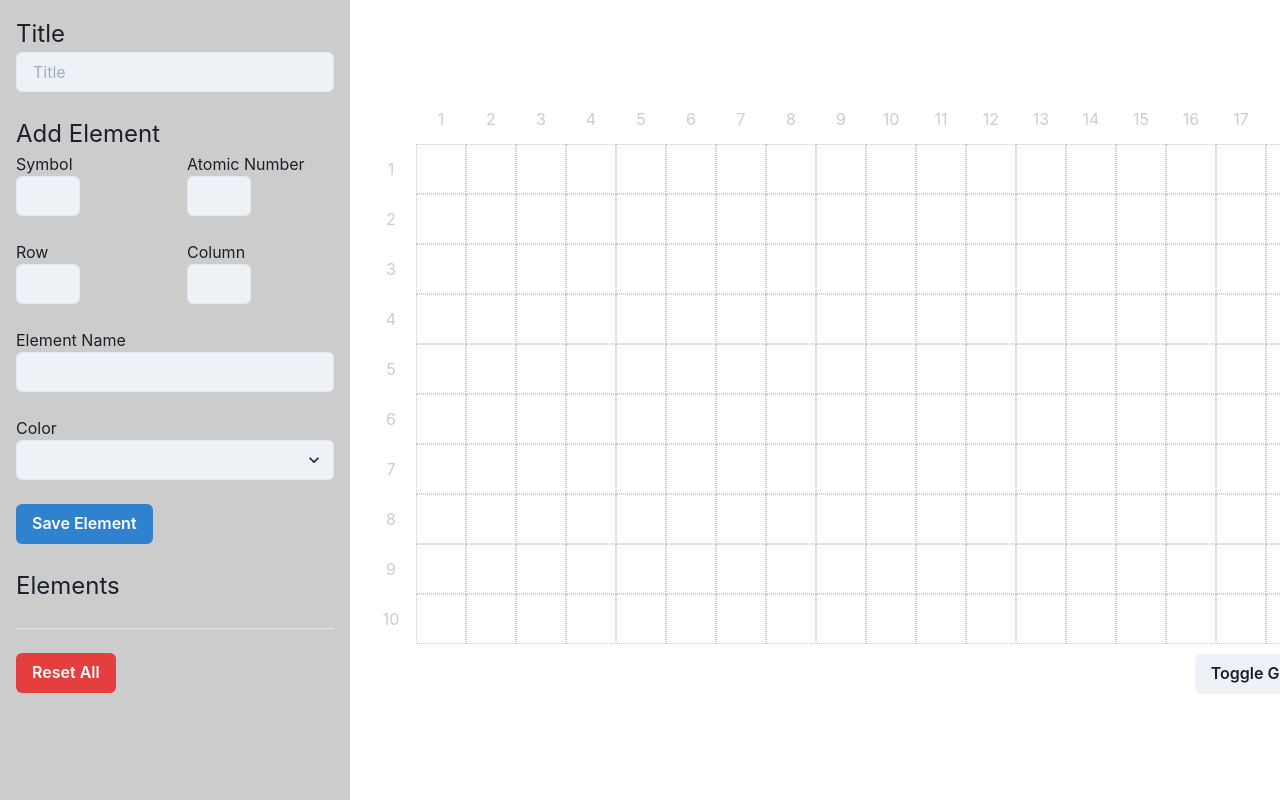
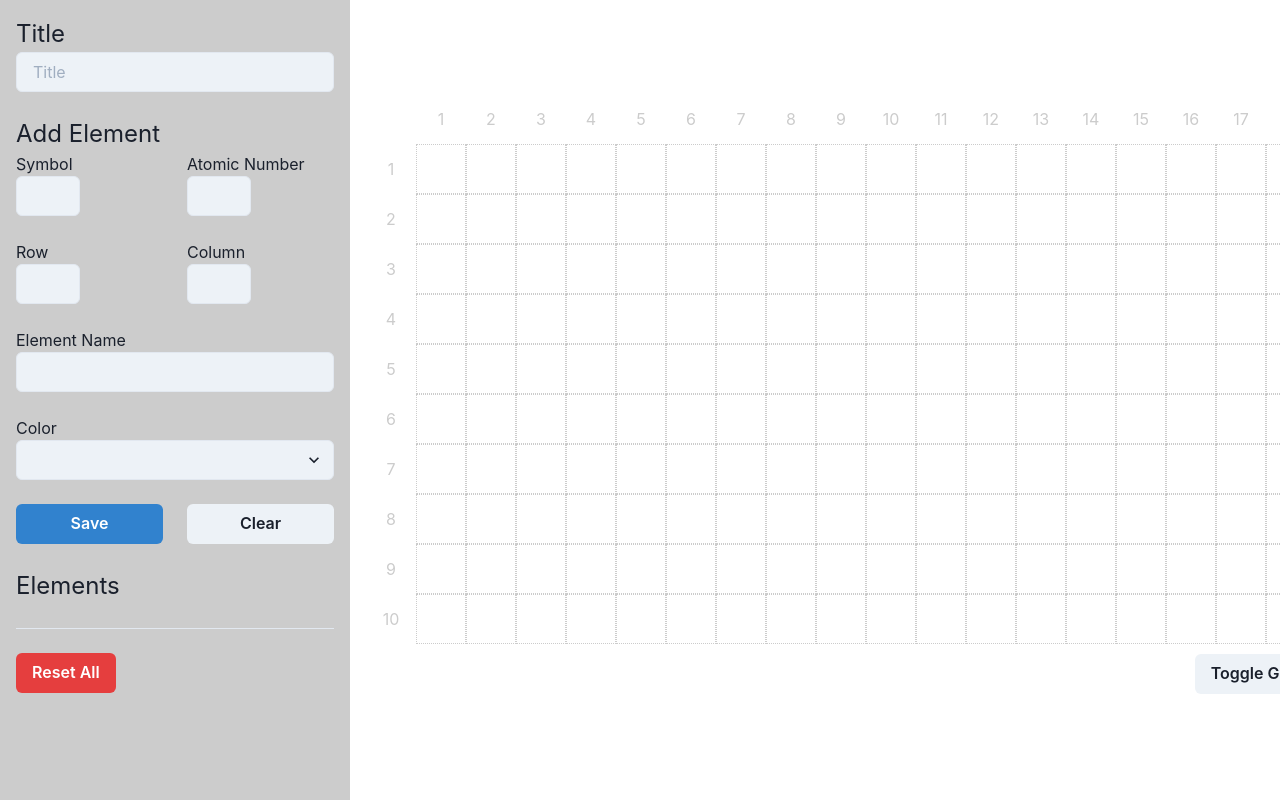
Before and after one commit to kyen99/periodic-table, a Next.js app: page / in a window 1280 px wide. Shown: the top 800 px of the page. Built offline with nearby package versions, Linux system fonts and the light colour scheme.

Commit message:
update form buttons

```diff
--- a/components/Left.tsx
+++ b/components/Left.tsx
@@ -117,11 +117,11 @@ const Left = ({ data, setData, reset, ...props }) => {
                 <option value='yellow.400'>Yellow</option>
               </Select>
             </GridItem>
-            <Box>
-              <Button colorScheme='blue' type='submit'>
-                Save Element
-              </Button>
-            </Box>
+
+            <Button colorScheme='blue' type='submit'>
+              Save
+            </Button>
+            <Button onClick={() => setForm(formDefault)}>Clear</Button>
           </Grid>
         </form>
       </Box>
```
